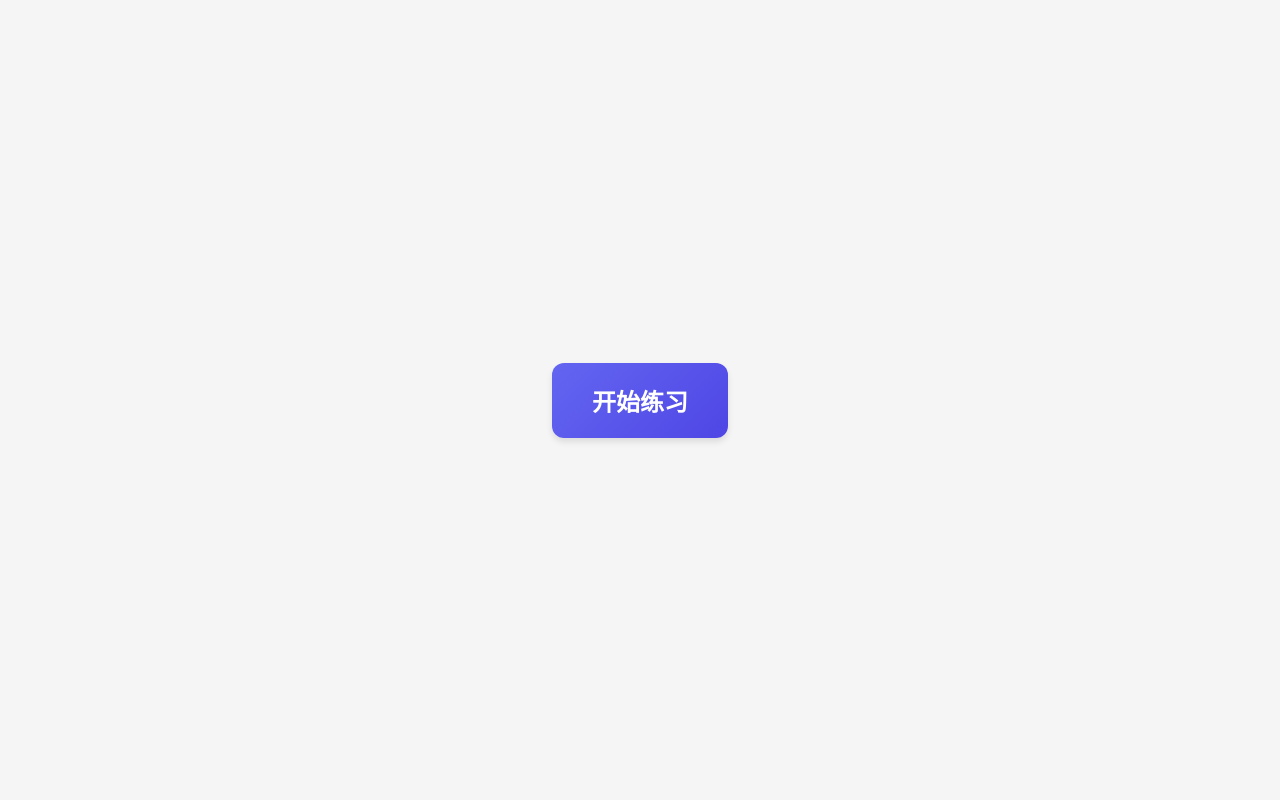
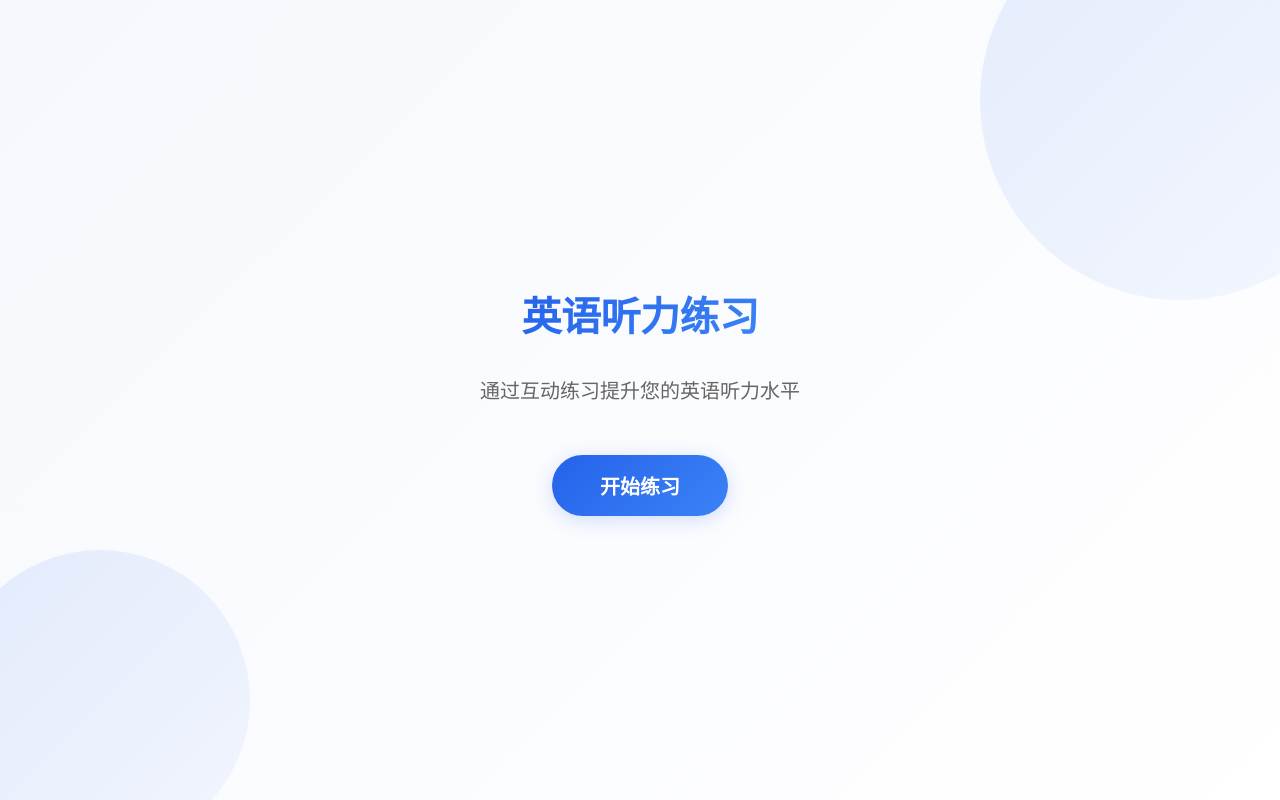
Before and after one commit to p2er1n/english-practising-frontend, a React (Vite) app: page / in a window 1280 px wide. Built offline with nearby package versions, Linux system fonts and the light colour scheme.

Commit message:
优化欢迎页面样式，添加背景圆圈和渐变效果，增强标题和按钮的动画效果，提升用户体验。

```diff
--- a/src/components/WelcomePage.tsx
+++ b/src/components/WelcomePage.tsx
@@ -6,25 +6,88 @@ const WelcomeContainer = styled.div`
   width: 100vw;
   height: 100vh;
   display: flex;
+  flex-direction: column;
   justify-content: center;
   align-items: center;
-  background-color: #f5f5f5;
+  background: linear-gradient(135deg, #f6f8fd 0%, #ffffff 100%);
+  position: relative;
+  overflow: hidden;
+`;
+
+const Title = styled(motion.h1)`
+  font-size: 2.5rem;
+  font-weight: 700;
+  color: #1a1a1a;
+  margin-bottom: 2rem;
+  text-align: center;
+  background: linear-gradient(135deg, #2563eb 0%, #3b82f6 100%);
+  -webkit-background-clip: text;
+  -webkit-text-fill-color: transparent;
+  letter-spacing: -0.5px;
+`;
+
+const Subtitle = styled(motion.p)`
+  font-size: 1.25rem;
+  color: #666;
+  margin-bottom: 3rem;
+  text-align: center;
+  max-width: 600px;
+  line-height: 1.6;
 `;
 
 const StartButton = styled(motion.button)`
-  padding: 20px 40px;
-  font-size: 24px;
+  padding: 1rem 3rem;
+  font-size: 1.25rem;
   border: none;
-  border-radius: 12px;
-  background: linear-gradient(135deg, #6366f1 0%, #4f46e5 100%);
+  border-radius: 100px;
+  background: linear-gradient(135deg, #2563eb 0%, #3b82f6 100%);
   color: white;
   cursor: pointer;
-  box-shadow: 0 4px 6px rgba(0, 0, 0, 0.1);
   font-weight: 600;
+  position: relative;
+  overflow: hidden;
+  transition: transform 0.2s ease;
+  box-shadow: 0 4px 20px rgba(37, 99, 235, 0.2);
 
-  &:hover {
-    box-shadow: 0 6px 8px rgba(0, 0, 0, 0.2);
+  &::before {
+    content: '';
+    position: absolute;
+    top: 0;
+    left: 0;
+    width: 100%;
+    height: 100%;
+    background: linear-gradient(135deg, rgba(255,255,255,0.2) 0%, rgba(255,255,255,0) 100%);
+    transform: translateX(-100%);
+    transition: transform 0.5s ease;
   }
+
+  &:hover::before {
+    transform: translateX(100%);
+  }
+
+  &:active {
+    transform: scale(0.98);
+  }
+`;
+
+const BackgroundCircle = styled(motion.div)`
+  position: absolute;
+  border-radius: 50%;
+  background: linear-gradient(135deg, rgba(37, 99, 235, 0.1) 0%, rgba(59, 130, 246, 0.05) 100%);
+`;
+
+const Circle1 = styled(BackgroundCircle)`
+  width: 400px;
+  height: 400px;
+  top: -100px;
+  right: -100px;
+`;
+
+const Circle2 = styled(BackgroundCircle)`
+  width: 300px;
+  height: 300px;
+  bottom: -50px;
+  left: -50px;
 `;
 
 interface WelcomePageProps {
@@ -37,12 +100,45 @@ const WelcomePage: React.FC<WelcomePageProps> = ({ onStart }) => {
       initial={{ opacity: 0 }}
       animate={{ opacity: 1 }}
       exit={{ opacity: 0 }}
-      transition={{ duration: 0.5 }}
+      transition={{ duration: 0.6, ease: "easeOut" }}
     >
       <WelcomeContainer>
+        <Circle1
+          initial={{ scale: 0, opacity: 0 }}
+          animate={{ scale: 1, opacity: 1 }}
+          transition={{ duration: 1, delay: 0.2, ease: "easeOut" }}
+        />
+        <Circle2
+          initial={{ scale: 0, opacity: 0 }}
+          animate={{ scale: 1, opacity: 1 }}
+          transition={{ duration: 1, delay: 0.4, ease: "easeOut" }}
+        />
+
+        <Title
+          initial={{ y: 20, opacity: 0 }}
+          animate={{ y: 0, opacity: 1 }}
+          transition={{ duration: 0.6, delay: 0.3 }}
+        >
+          英语听力练习
+        </Title>
+
+        <Subtitle
+          initial={{ y: 20, opacity: 0 }}
+          animate={{ y: 0, opacity: 1 }}
+          transition={{ duration: 0.6, delay: 0.5 }}
+        >
+          通过互动练习提升您的英语听力水平
+        </Subtitle>
+
         <StartButton
-          whileHover={{ scale: 1.05 }}
-          whileTap={{ scale: 0.95 }}
+          initial={{ y: 20, opacity: 0 }}
+          animate={{ y: 0, opacity: 1 }}
+          transition={{ duration: 0.6, delay: 0.7 }}
+          whileHover={{
+            scale: 1.03,
+            boxShadow: "0 6px 30px rgba(37, 99, 235, 0.3)"
+          }}
+          whileTap={{ scale: 0.98 }}
           onClick={onStart}
         >
           开始练习
```
